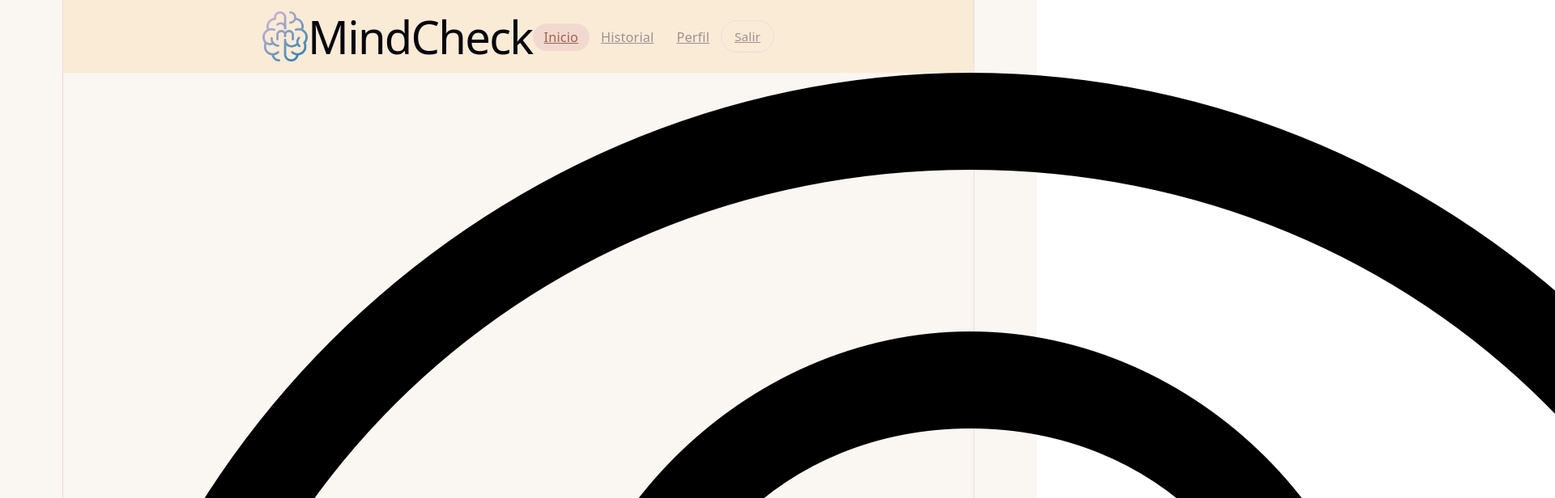
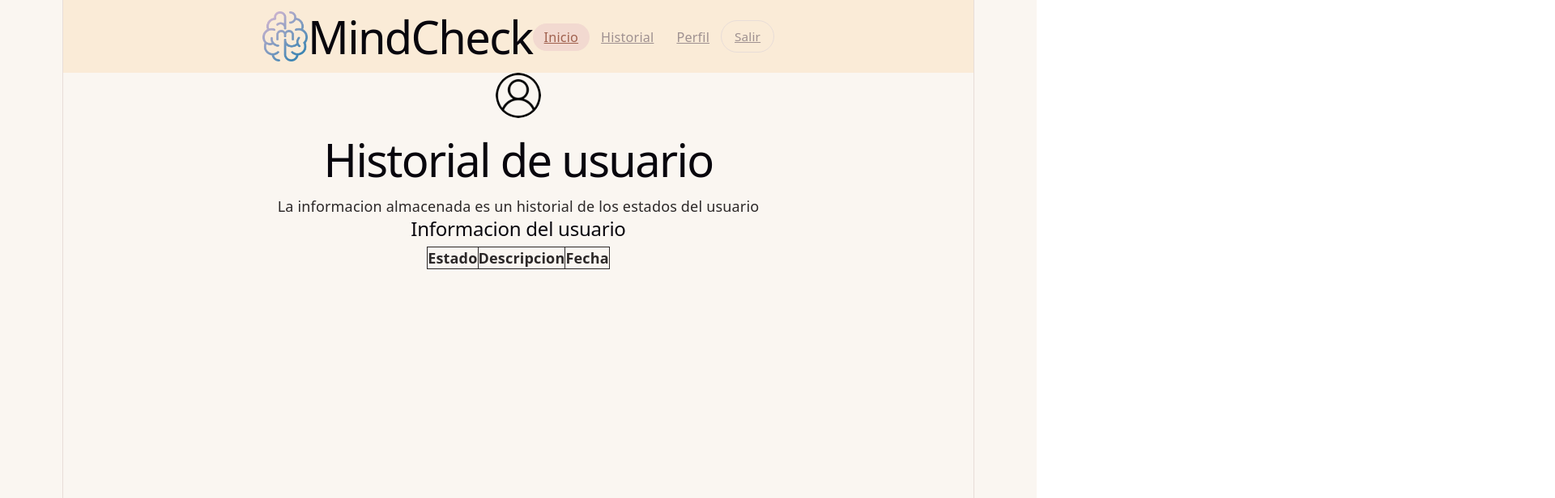
Before and after one commit to TheBrokenDemon/Proyecto_Software_II, a React (Vite) app in the folder Frontend/: page /history in a window 1280 px wide. Shown: the top 616 px of the page at 81% size, 1920 px wide, since content can reach past the window. Built offline with nearby package versions, Linux system fonts and the light colour scheme.

Commit message:
HistorialTypescript

```diff
--- a/Frontend/src/pages/Dashboard.tsx
+++ b/Frontend/src/pages/Dashboard.tsx
@@ -4,6 +4,7 @@ import './css/landing.css'
 import './css/components.css'
 import './css/auth.css'
 import './css/responsive.css'
+import './css/dashboard.css'
 import Header from "../components/Header"
 import { Link } from "react-router"
 
@@ -17,11 +18,11 @@ export default function Dashboard(){
             <div>
                 <section className="dash-tab">
 
-                    <div className="dashboard-hero">
+                    <div className="dashboard-greeting-modify">
                         <div className="hero-greeting">
-                        <span>Buenos días</span>
-                        <h2>Santiago</h2>
-                        <p>¿Cómo te sientes hoy?</p>
+                            <span>Buenos días</span>
+                            <h2>Santiago</h2>
+                            <p>¿Cómo te sientes hoy?</p>
                         </div>
                     </div>
 
--- a/Frontend/src/pages/Historial.tsx
+++ b/Frontend/src/pages/Historial.tsx
@@ -1,3 +1,4 @@
+import './css/historial.css'
 import { useState } from "react";
 
 
@@ -7,29 +8,29 @@ export default function Historial(){
 
     // Si existiese la imagen, setNewImage(true)
     const conditionalSetNewImage = () => {
-
+        setNewImage(true);
     }
 
     return (
         <>
             <div className="userInformation">
                 <img src={newImage ? usuario.imagen : "./images/userLogo.png"} className="userImage"/>
-                <h1>Nombre del usuario</h1>
-                <p>{usuario.nombre}</p>
+                <h1>Historial de usuario</h1>
+                <p>La informacion almacenada es un historial de los estados del usuario</p>
 
                 <h2>Informacion del usuario</h2>
-                <p>{usuario.correo}</p>
-                <p>{usuario.edad}</p>
-                <p>{usuario.direccion}</p>
-            </div>
+                    <table className="tableInformation">
+                        <thead>
+                            <tr>
+                                <th>Estado</th>
+                                <th>Descripcion</th>
+                                <th>Fecha</th>
+                            </tr>
+                        </thead>
+                        <tbody id="tablaID">
 
-            <div className="userHistory">
-                <h1>Estados del usuario</h1>
-                <ul>
-                    {usuario.map(user => (
-                        <li key={user.id}>{user.estado}</li>
-                    ))}
-                </ul>
+                        </tbody>
+                    </table>
             </div>
         </>
     )
--- /dev/null
+++ b/Frontend/src/pages/css/dashboard.css
@@ -0,0 +1,3 @@
+.dashboard-greeting-modify{
+    padding:5%;
+}
--- a/Frontend/src/pages/css/historial.css
+++ b/Frontend/src/pages/css/historial.css
@@ -1,5 +1,16 @@
-.userInformation{
+form{
     display: flex;
+    flex-direction: column;
+    margin-bottom: 10px;
+}
+
+.tableInformation{
+    margin: auto;
+    border-collapse: collapse;
+    tr, th {
+        border: 1px solid;
+        text-align: center;
+    }
 }
 
 .userImage{
--- a/Frontend/src/pages/css/modificarPerfil.css
+++ b/Frontend/src/pages/css/modificarPerfil.css
@@ -4,4 +4,20 @@
     margin: auto;
     width: 70%;
     height: 25%;
+    .fieldRequired1{
+        color: red;
+        font-family: Garamond;
+    }
+    .fieldRequired2{
+        color: red;
+        font-family: Garamond;
+    }
+    .fieldRequired3{
+        color: red;
+        font-family: Garamond;
+    }
+    .fieldRequired4{
+        color: red;
+        font-family: Garamond;
+    }
 }
```
Also changed, not shown: Frontend/src/ts/historialTs.ts (added, +17 -0 lines).
